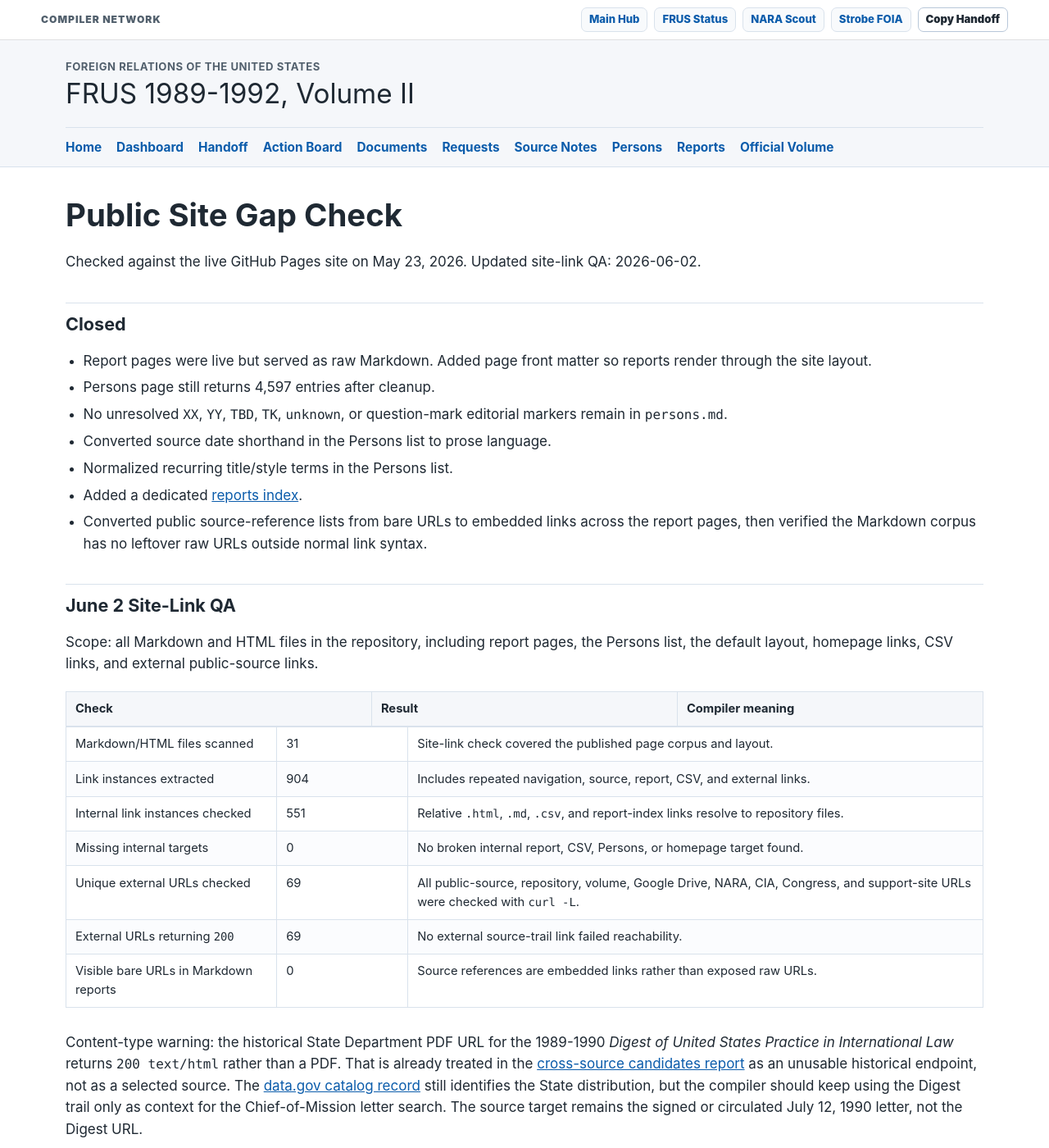
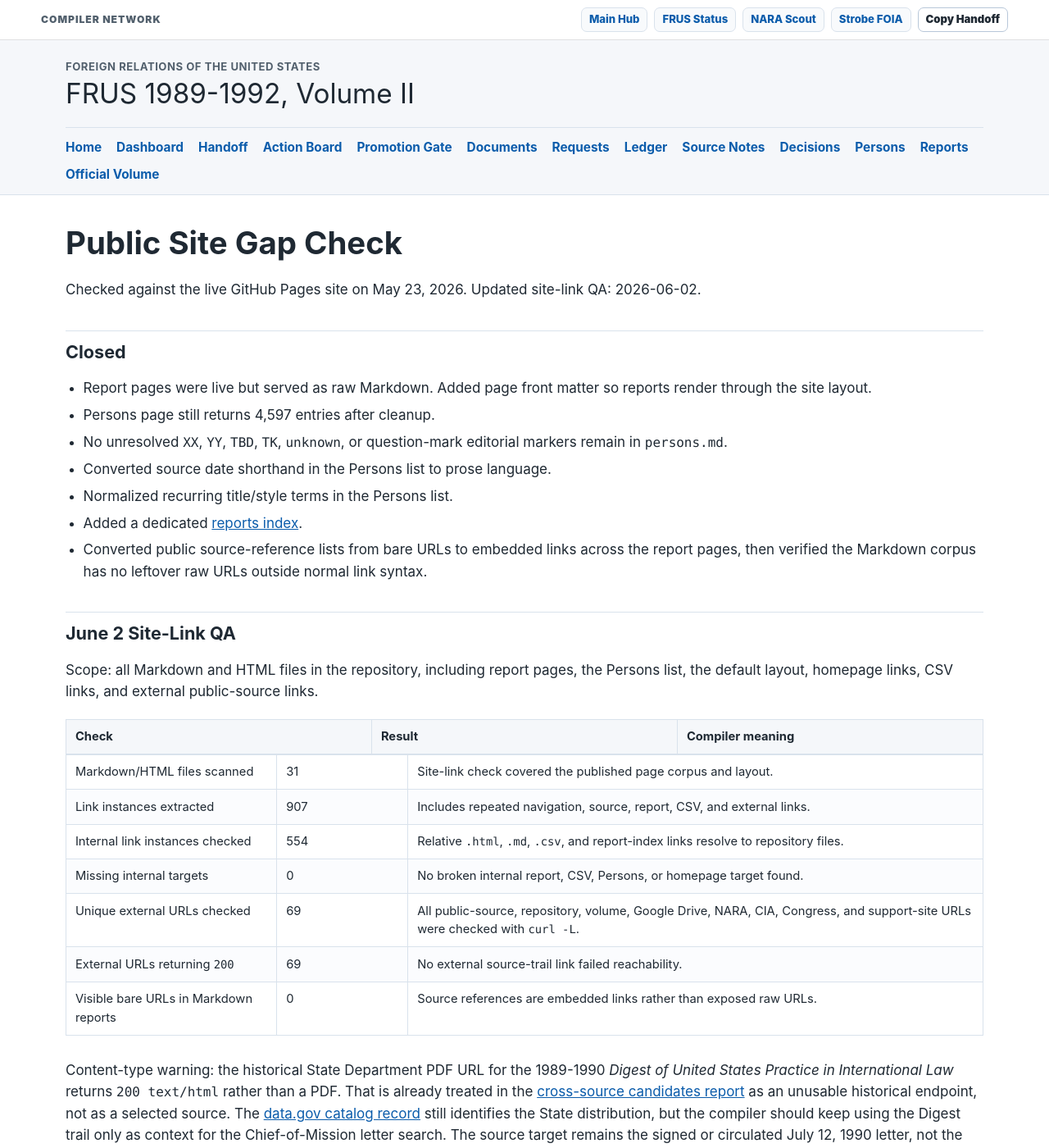
Before and after one commit to therealjameswilson/org-man-89-92, a Jekyll site: the page built from reports/public-site-gap-check.md, in a window 1280 px wide and 1400 px high. Shown: the whole window at 82% size. Built offline with Jekyll 4.4.1, drawn with Linux system fonts in a browser that asks for light colours.

Commit message:
Add compiler control links to global nav

```diff
--- a/_layouts/default.html
+++ b/_layouts/default.html
@@ -277,9 +277,12 @@
         <a href="{{ '/reports/compiler-dashboard.html' | relative_url }}">Dashboard</a>
         <a href="{{ '/reports/compiler-handoff.html' | relative_url }}">Handoff</a>
         <a href="{{ '/reports/compiler-action-board.html' | relative_url }}">Action Board</a>
+        <a href="{{ '/reports/promotion-gate-checklist.html' | relative_url }}">Promotion Gate</a>
         <a href="{{ '/reports/declassified-document-index.html' | relative_url }}">Documents</a>
         <a href="{{ '/reports/research-request-packet.html' | relative_url }}">Requests</a>
+        <a href="{{ '/reports/request-tracking-ledger.html' | relative_url }}">Ledger</a>
         <a href="{{ '/reports/source-note-worklist.html' | relative_url }}">Source Notes</a>
+        <a href="{{ '/reports/compiler-decision-log.html' | relative_url }}">Decisions</a>
         <a href="{{ '/persons.html' | relative_url }}">Persons</a>
         <a href="{{ '/reports/' | relative_url }}">Reports</a>
         <a href="https://history.state.gov/historicaldocuments/frus1989-92v02">Official Volume</a>
--- a/reports/public-site-gap-check.md
+++ b/reports/public-site-gap-check.md
@@ -31,8 +31,8 @@ public-source links.
 | Check | Result | Compiler meaning |
 | --- | --- | --- |
 | Markdown/HTML files scanned | 31 | Site-link check covered the published page corpus and layout. |
-| Link instances extracted | 904 | Includes repeated navigation, source, report, CSV, and external links. |
-| Internal link instances checked | 551 | Relative `.html`, `.md`, `.csv`, and report-index links resolve to repository files. |
+| Link instances extracted | 907 | Includes repeated navigation, source, report, CSV, and external links. |
+| Internal link instances checked | 554 | Relative `.html`, `.md`, `.csv`, and report-index links resolve to repository files. |
 | Missing internal targets | 0 | No broken internal report, CSV, Persons, or homepage target found. |
 | Unique external URLs checked | 69 | All public-source, repository, volume, Google Drive, NARA, CIA, Congress, and support-site URLs were checked with `curl -L`. |
 | External URLs returning `200` | 69 | No external source-trail link failed reachability. |
```
